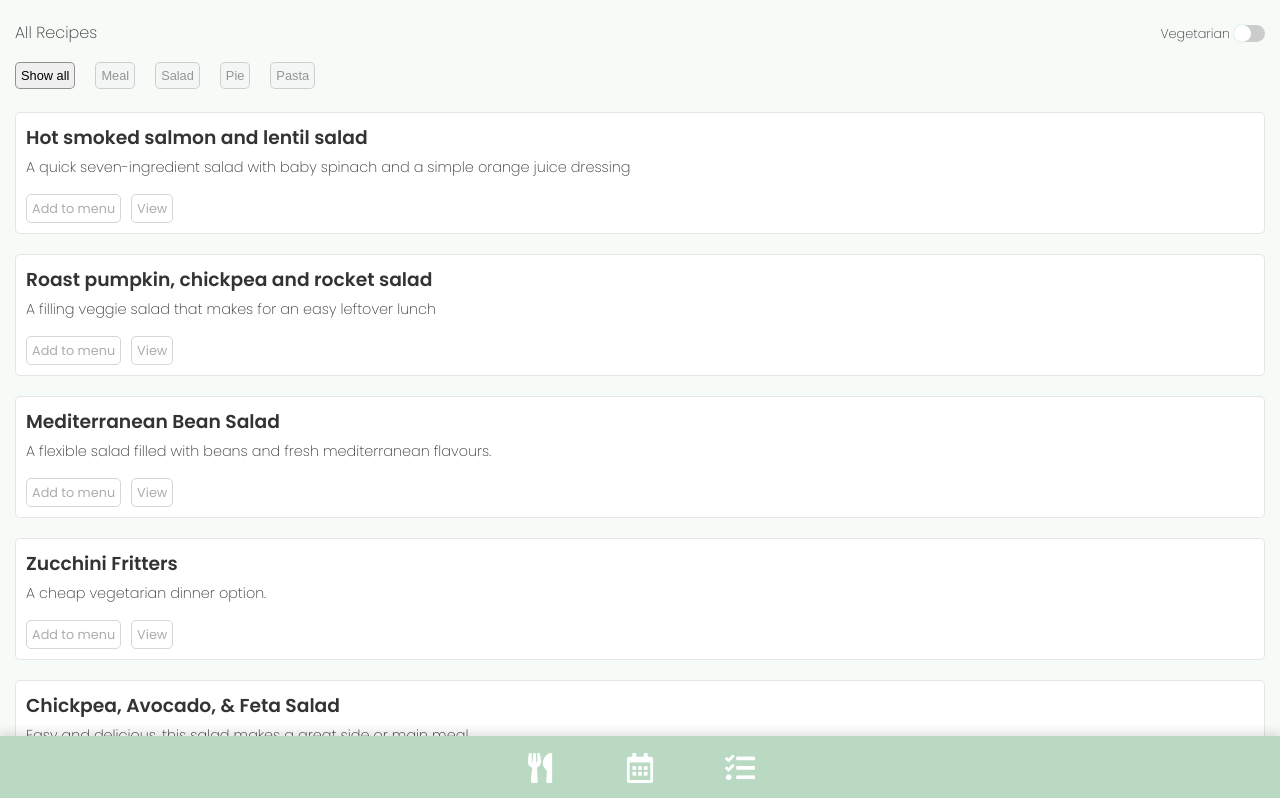
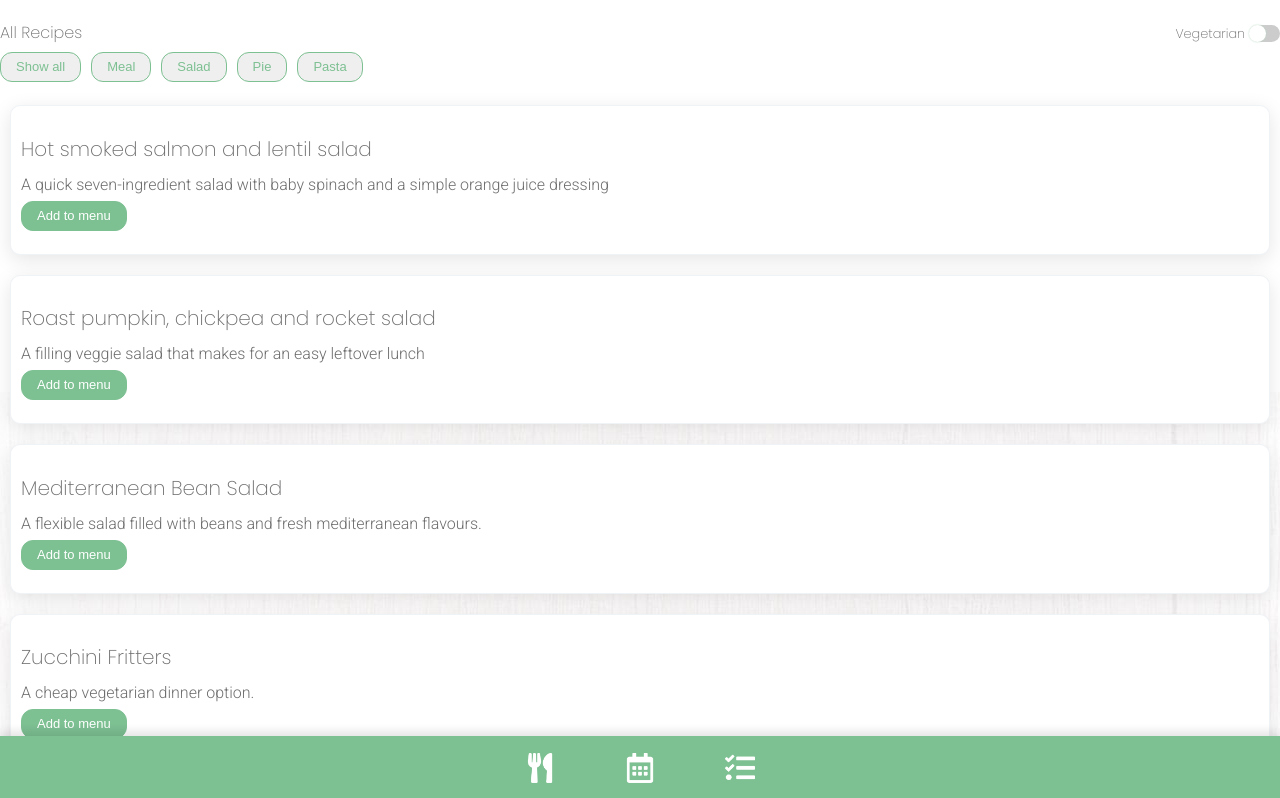
Before and after one commit to Rymierymie/recipe-book-vue, a Vue app: page / in a window 1280 px wide. Shown: the top 798 px of the page. Built offline with nearby package versions, Linux system fonts and the light colour scheme.

Commit message:
Mostly making style changes.

```diff
--- a/src/App.vue
+++ b/src/App.vue
@@ -1,25 +1,24 @@
 <template>
   <div id="app">
     <link href="https://fonts.googleapis.com/css?family=Poppins:200,400,600&display=swap" rel="stylesheet">
+    <link href="https://fonts.googleapis.com/css?family=Roboto:300&display=swap" rel="stylesheet">
   <div id="nav">
     <img src="./assets/icons/utensils.png" class="nav-icon" @click="display('search')" />
     <img src="./assets/icons/calendar.png" class="nav-icon" @click="display('plan')" />
     <img src="./assets/icons/tasks.png" class="nav-icon" @click="display('shop')" />
   </div>
-  <!-- <div class="divider">
-  </div> -->
   <div style="padding-left:15px;" v-if="selected === 'search'">
     <p v-if="this.recentlyViewed.length !== 0" id="recentlyViewedList">Recent:&nbsp;
-      <a href="#recipe-card"><span class="recentlyViewedItem" v-for="(item, index) in recentlyViewed" v-bind:key="index" @click="viewRecentView(item)">{{ item }}<img class="recentlyViewedDivide" src="./assets/icons/divider.png" v-if="recentlyViewed.length > 1"></span></a>
+      <a href="#recipe-card"><button class="c-button c-button-recent recentlyViewedItem" v-for="(item, index) in recentlyViewed" v-bind:key="index" @click="viewRecentView(item)">{{ item.substring(0, 20) + '...' }}</button></a>
     </p>
   </div>
-    <div v-if="this.selected=='search'" class="component" id="search-component">
+    <div v-if="this.selected=='search'" id="search-component">
       <search />
     </div>
-    <div v-if="this.selected=='plan'" class="component" id="plan-component">
+    <div v-if="this.selected=='plan'" id="plan-component">
       <mealplanner />
     </div>
-    <div v-show="this.selected=='shop'" class="component" id="shop-component">
+    <div v-show="this.selected=='shop'" id="shop-component">
       <shop />
     </div>
 <!--     <div style="padding: 20px 0px 20px 0px">
@@ -94,7 +93,7 @@ export default {
 
   },
   watch: {
-    recentlyViewed: function(){
+/*     recentlyViewed: function(){
       console.log("this changed");
       if (this.recentlyViewed.length > 1){
         let items = document.getElementsByClassName("recentlyViewedDivide");
@@ -104,7 +103,7 @@ export default {
         items[index].style.display = 'none'
 
       }
-    }
+    } */
   }
 }
 </script>
@@ -120,57 +119,63 @@ html {
   font-family: 'Poppins', sans-serif;
 }
 
+p {
+  font-family: 'Roboto', sans-serif;
+}
+
 body {
   margin: 0px 0px;
-  color: #333333;
-  background-color: rgba(185, 217, 195, 0.1);
+  color: #6D6D6D;
+  background-color: #fff;
+  background: url("./assets/woodbackground.jpg") no-repeat fixed center;
 }
 
 .componentDiv {
-  margin: 5px 15px;
+  margin: 5px 0px;
 }
 
-.component {
-/*   margin: 10px 10px;
-  padding: 10px 10px;
-  border: solid 1px rgba(0, 0, 0,0.1);
-  border-radius: 5px; */
-}
 
 .card {
-    margin: 20px 0px;
+    margin: 20px 10px;
     padding: 10px 10px;
-    border: solid 1px rgba(0, 0, 0,0.1);
-    border-radius: 5px;
-    cursor: pointer;
-    background-color: #ffffff
+    border: solid 0.5px rgba(180, 194, 211, 0.2);
+    border-radius: 10px;
+    background-color: #ffffff;
+    -webkit-box-shadow: 0px 5px 20px 0px rgba(0,0,0,0.1);
+    -moz-box-shadow: 0px 5px 20px 0px rgba(0,0,0,0.1);
+    box-shadow: 0px 5px 20px 0px rgba(0,0,0,0.1);
 }
 
 a {
     text-decoration: none;
-    color: inherit
-}
-
-#recentlyViewedList {
-  font-size: 0.8rem;
-  color: rgba(0, 0, 0, 0.5);
-}
-
-.recentlyViewedItem {
-  text-decoration: underline;
-  cursor: pointer;
-}
-
-.recentlyViewedDivide {
-  width: 20px;
-  opacity: 0.2;
-  position: relative;
-  top: 5px;
+    color: inherit;
+    cursor: pointer;
 }
 
 h1 {
+  font-weight: 200;
+  font-size: 26px;
+  line-height: 41px;
   margin-top: 0px;
   margin-bottom: 10px;
+}
+
+h2 {
+  font-weight: 200;
+  font-size: 20px;
+  line-height: 32px;
+}
+
+h3 {
+  font-weight: 200;
+  font-size: 16px;
+  line-height: 26px;
+}
+
+h4 {
+  font-weight: 200;
+  font-size: 13px;
+  line-height: 22px;
 }
 
 #nav {
@@ -179,7 +184,7 @@ h1 {
   bottom: 0;
   width: 100%;
   overflow: hidden;
-  background-color: #B9D9C3;
+  background-color: rgba(125, 192, 146, 1);
   z-index: 1;
   -webkit-box-shadow: 0px -5px 8px 0px rgba(0,0,0,0.1);
   -moz-box-shadow: 0px -5px 8px 0px rgba(0,0,0,0.1);
@@ -231,44 +236,42 @@ select {
     opacity: 0.9;
 }
 
-.customButton {
-    font-size: 0.8rem;
-    /* font-weight: 100; */
+.c-button {
+    font-size: 13px;
+    font-weight: 100;
+    color: rgba(125, 192, 146, 1);
+    line-height: 22px;
     position: relative;
     bottom: 3px;
-    opacity: 0.4;
-    border: solid 1px rgba(0, 0, 0,0.4);
-    padding: 5px 5px;
-    border-radius: 5px;
+    opacity: 1;
+    border: solid 0.5px rgba(125, 192, 146, 1);
+    padding: 3px 15px;
+    border-radius: 12px;
 }
 
-.customButton:hover {
+.c-button-fill {
+  background-color: rgba(125, 192, 146, 1);
+  color: #ffffff;
+}
+
+.c-button-recent {
+  border: solid 0.5px rgba(229, 229, 229, 1);
+  color: #6d6d6d;
+}
+
+.c-button:hover {
     opacity: 0.9;
 }
 
 button {
   outline: none;
+  cursor: pointer;
 }
 
-.divider {
-    content: "";
-    background: -webkit-linear-gradient(left, rgba(255, 255, 255, 0.7) 0%, rgba(228, 228, 228, 0.7) 15%, rgba(228, 228, 228, 0.7) 85%, rgba(255, 255, 255, 0.7) 100%);
-    height: 1px;
-    width: 100%;
-/*     position: absolute;
-    bottom: 0;
-    display: block; */
+hr {
+
 }
 
-.divider-light {
-    content: "";
-    background: -webkit-linear-gradient(left, rgba(255, 255, 255, 0.2) 0%, rgba(228, 228, 228, 0.2) 15%, rgba(228, 228, 228, 0.2) 85%, rgba(255, 255, 255, 0.2) 100%);
-    height: 1px;
-    width: 100%;
-/*     position: absolute;
-    bottom: 0;
-    display: block; */
-}
 
 /* Padding styles */
 
--- a/src/components/Search.vue
+++ b/src/components/Search.vue
@@ -1,36 +1,27 @@
 <template>
     <div class="componentDiv">
         <div id="recipe-card" class="display-toggle">
-            <div class="divider">
-            </div>
             <div v-bind:key="recipe_name">
-                <h1 id="recipeHeadline">{{ recipe_name }}
-                </h1>
+                <h1 class="recipe-headline">{{ recipe_name }}</h1>
             </div>
             <div v-bind:key="recipe_description" id="recipeDescription">
-                <p class="recipeDescriptionPara">{{ recipe_description }}</p>
+                <p>{{ recipe_description }}</p>
             </div>
-            <span @click="add_to_menu(recipe_name)" class="customButton" id="headlineButton">Add to menu</span>
-            <div style="margin-top:20px;" class="divider">
-            </div>
+            <button @click="add_to_menu(recipe_name)" class="c-button c-button-fill" id="headlineButton">Add to menu</button>
             <div id="relatedRecipeDiv" v-if="related_recipe !== null" v-bind:key="related_recipe">
             <p><strong>Related Recipe:</strong> {{ related_recipe }}</p>
-            <p><a href="#recipe-card"><button class="customButton" @click="view_recipe(related_recipe)">View</button></a></p>
-            </div>
-            <div class="divider">
+            <p><a href="#recipe-card"><button class="c-button" @click="view_recipe(related_recipe)">View</button></a></p>
             </div>
             <div id="ingredientsContainer">
             <h2>Ingredients</h2>
-                <div  v-for="(item, index) in recipe_ingredients" v-bind:key="index" :id="`${item.name}`" class="ingredientsListItem" @click="opacityToggle(item.name)">
-                    <p class="ingredientItem">
-                        <strong>{{ item.name }}</strong> {{ item.amount }}<span style="opacity:0;" v-if="item.type === 'whole' || item.type === 'cup' || item.type === 'clove' ">-</span>{{ item.type }}
-                    </p>
-                    <p class="ingredientNotes">
+                <div  v-for="(item, index) in recipe_ingredients" v-bind:key="index" :id="`${item.name}`" class="card" @click="opacityToggle(item.name)">
+                    <h3>
+                        {{ item.name }} {{ item.amount }}<span style="opacity:0;" v-if="item.type === 'whole' || item.type === 'cup' || item.type === 'clove' ">-</span>{{ item.type }}
+                    </h3>
+                    <p>
                         {{ item.notes }}
                     </p>
                 </div>
-            </div>
-            <div class="divider-light">
             </div>
             <div>
             <h2>Method</h2>
@@ -39,8 +30,6 @@
                         {{ item.instruction }}
                     </li>
                 </ol>
-            </div>
-            <div class="divider">
             </div>
         </div>
 
@@ -63,23 +52,21 @@
                 </span>
            </div>
            <div id="filterButtons">
-               <button class="customButton btn active" @click="filterSelection('all')">Show all</button>
+               <button class="c-button btn active" @click="filterSelection('all')">Show all</button>
                <template v-for="(item,index) in recipeCategories">
-                   <button class="customButton btn" v-bind:key="index" @click="filterSelection(item)">{{ item }}</button>
+                   <button class="c-button btn" v-bind:key="index" @click="filterSelection(item)">{{ item }}</button>
                </template>
            </div>
            <template v-for="(item, index) in recipesData">
             <div v-bind:key="index" :class="`${item.vegetarian}`">
-                <div v-bind:class="[item.category]" class="recipeListItem filterDiv show">
-                    <h3>{{ item.recipe }}</h3>
-                    <p class="recipeDescription">{{ item.description }}</p>
-                    <span class="customButton" @click="add_to_menu(item.recipe)">Add to menu</span>
-                    <a href="#recipe-card"><span class="customButton" @click="view_recipe(item.recipe)">View</span></a>
+                <div v-bind:class="[item.category]" class="recipeListItem card filterDiv show">
+                    <a href="#recipe-card" @click="view_recipe(item.recipe)"><h2>{{ item.recipe }}</h2>
+                    <p>{{ item.description }}</p></a>
+                    <button class="c-button c-button-fill" @click="add_to_menu(item.recipe)">Add to menu</button>
+                    <!-- <button class="c-button c-button-fill" >View</button> -->
                 </div>
             </div>
             </template>
-        </div>
-        <div class="divider">
         </div>
         <div id="ingredientSelectDiv">
             <h4 class="browseByHeadline">Browse by ingredients</h4>
@@ -93,10 +80,10 @@
 
         <div id="ingredients-card" class="display-toggle">
             <h4 class="browseByHeadline">Recipes with {{ ingredient_name }}</h4>
-                    <div v-for="(item, index) in ingredient_recipes" v-bind:key="index" class="recipeListItem">
+                    <div v-for="(item, index) in ingredient_recipes" v-bind:key="index" class="recipeListItem card">
                         <h3>{{ item }}</h3>
-                        <span class="customButton" @click="add_to_menu(item)">Add to menu</span>
-                        <span class="customButton" @click="view_recipe(item)">View</span>
+                        <button class="c-button" @click="add_to_menu(item)">Add to menu</button>
+                        <button class="c-button" @click="view_recipe(item)">View</button>
                     </div>
         </div>
         <div style="padding-bottom: 100px;"></div>
@@ -336,18 +323,8 @@ ol {
     margin: 0px 0px;
 }
 
-.recipeDescription {
-    font-size: 0.9rem;
-    font-weight: 200;
-}
-
 .recipeListItem {
-    margin: 20px 0px;
     padding: 10px 10px;
-    border: solid 1px rgba(0, 0, 0,0.1);
-    border-radius: 5px;
-    cursor: pointer;
-    background-color: #ffffff
 }
 
 #recipeDescription {
@@ -367,23 +344,6 @@ ol {
 }
 
 
-
-.ingredientItem {
-   /*  margin-bottom: 5px; */
-}
-
-.ingredientsListItem {
-    font-size: 1.2rem;
-    margin: 20px 0px;
-    cursor: pointer;
-}
-
-.ingredientNotes {
-    font-size: 0.9rem;
-    opacity: 0.6;
-    font-weight: 200;
-}
-
 h2 {
     margin-bottom: 10px;
 }
@@ -398,17 +358,17 @@ h1 {
 }
 
 button {
-    margin-top: 10px;
-    margin-right: 20px;
+/*     margin-top: 10px;
+    margin-right: 20px; */
 }
 
 
-.recipeListItem .customButton {
+.recipeListItem .c-button {
     margin: 10px 10px 10px 0px;
 }
 
-.recipeDescription {
-    padding-bottom: 20px;
+#filterButtons .c-button {
+    margin-right: 10px;
 }
 
 
@@ -428,12 +388,8 @@ button {
     margin: 15px 0px 0px 0px;
 }
 
-#recipeHeadline {
+.recipe-headline {
     margin-top: 30px;
-    /* margin-bottom: 20px; */
-    /* padding-bottom: 20px; */
-    font-size: 26px;
-    font-weight: 400;
 }
 
 #headlineButton {
@@ -452,13 +408,6 @@ button {
     font-weight: 200;
 }
 
-.recipeDescriptionPara {
-    font-weight: 200;
-}
-
-h2 {
-    font-weight: 400;
-}
 
 #relatedRecipeDiv {
     padding: 20px 0px;
```
Also changed, not shown: src/components/Plan.vue (+8 -24 lines), src/components/Shop.vue (+6 -6 lines), src/assets/woodbackground.jpg (added).
